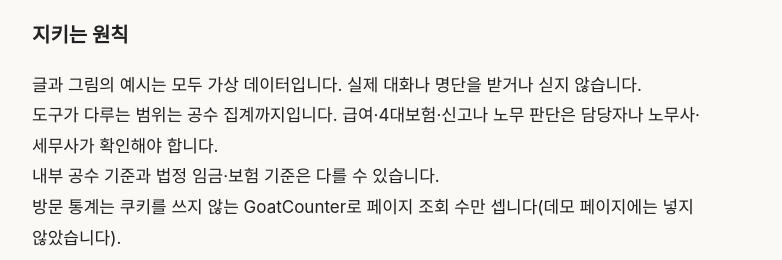
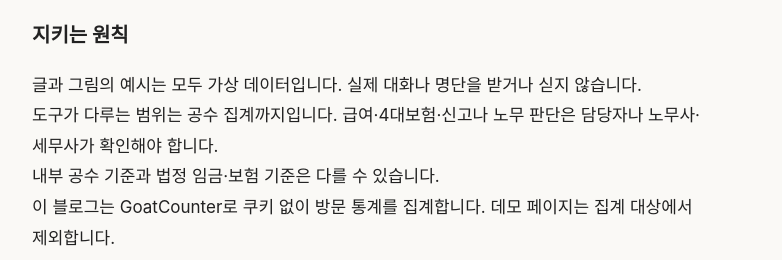
Before and after one commit to xoghd671652/xoghd671652.github.io, a plain HTML site: page about.html in a window 1280 px wide. Shown: the part 540-800 px from the top of the page, without its empty margins (248-1030 px from the left). Drawn offline with Linux system fonts and the light colour scheme.

Commit message:
사이트 다시 만들기

```diff
--- a/about.html
+++ b/about.html
@@ -4,7 +4,7 @@
 <h2>여기서 다루는 것</h2>
 <p>단톡방 보고를 공수표로 옮길 때 자주 틀리는 지점<br>보고 양식·이름 표기·정정 규칙을 정하는 방법<br>현장이나 원청마다 다를 수 있는 공수표 양식을 정리하는 방법<br>보고를 붙여넣으면 날짜·현장·사람별 표와 확인 필요 목록을 만들어 주는 도구의 개발 과정</p>
 <h2>지키는 원칙</h2>
-<p>글과 그림의 예시는 모두 가상 데이터입니다. 실제 대화나 명단을 받거나 싣지 않습니다.<br>도구가 다루는 범위는 공수 집계까지입니다. 급여·4대보험·신고나 노무 판단은 담당자나 노무사·세무사가 확인해야 합니다.<br>내부 공수 기준과 법정 임금·보험 기준은 다를 수 있습니다.<br>방문 통계는 쿠키를 쓰지 않는 GoatCounter로 페이지 조회 수만 셉니다(데모 페이지에는 넣지 않았습니다).</p>
+<p>글과 그림의 예시는 모두 가상 데이터입니다. 실제 대화나 명단을 받거나 싣지 않습니다.<br>도구가 다루는 범위는 공수 집계까지입니다. 급여·4대보험·신고나 노무 판단은 담당자나 노무사·세무사가 확인해야 합니다.<br>내부 공수 기준과 법정 임금·보험 기준은 다를 수 있습니다.<br>이 블로그는 GoatCounter로 쿠키 없이 방문 통계를 집계합니다. 데모 페이지는 집계 대상에서 제외합니다.</p>
 <h2>데모</h2>
 <p>가상 보고로 결과를 바로 볼 수 있는 브라우저 데모가 있습니다. 입력한 내용은 서버로 보내지 않고 브라우저 안에서만 처리합니다. 공수 기준은 예시 값이며 화면에서 바꿀 수 있습니다. 쓰시는 공수표 엑셀(.xlsx)을 올리면 성명·날짜 칸을 찾아 그 양식에 채워 주고, 칸 이름을 적으면 그 순서로 새 공수표를 만들어 줍니다. 올린 파일도 브라우저 안에서만 처리합니다.</p>
 <p><a class="btn" href="/demo/">데모 열기</a></p>
```
